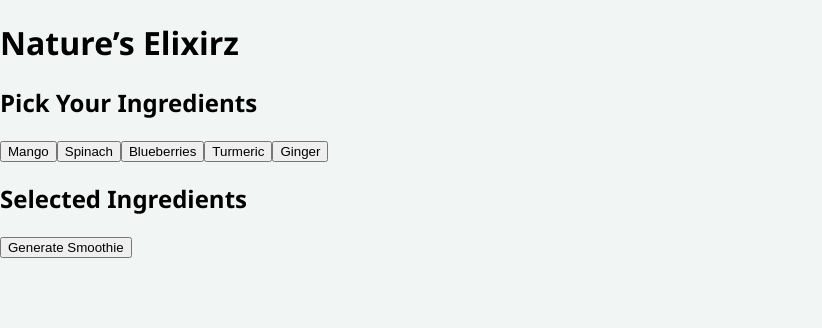
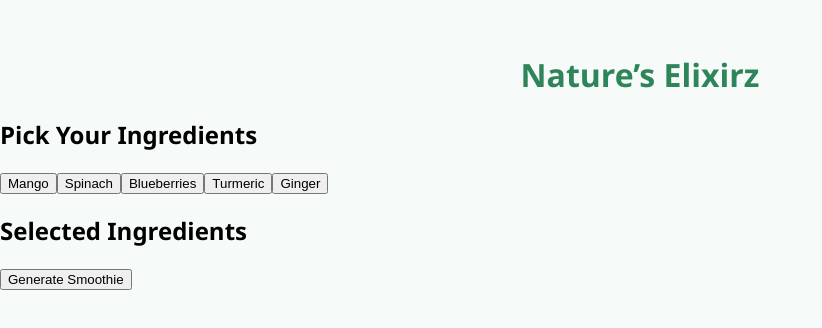
Before and after one commit to ibmealways/natures-elixirz, a React (Create React App) app: page / in a window 1280 px wide. Shown: the top 328 px of the page, without its empty margins (0-822 px from the left). Built offline with nearby package versions, Linux system fonts and the light colour scheme.

Commit message:
Update App.css

```diff
--- a/src/App.css
+++ b/src/App.css
@@ -1,6 +1,18 @@
 body {
   font-family: 'Segoe UI', sans-serif;
-  background-color: #f1f5f4;
+  background-color: #f6faf9;
   margin: 0;
   padding: 0;
 }
+
+h1 {
+  color: #2f855a;
+  text-align: center;
+  padding-top: 2rem;
+}
+
+p {
+  text-align: center;
+  font-size: 1.1rem;
+  color: #4a5568;
+}
```
